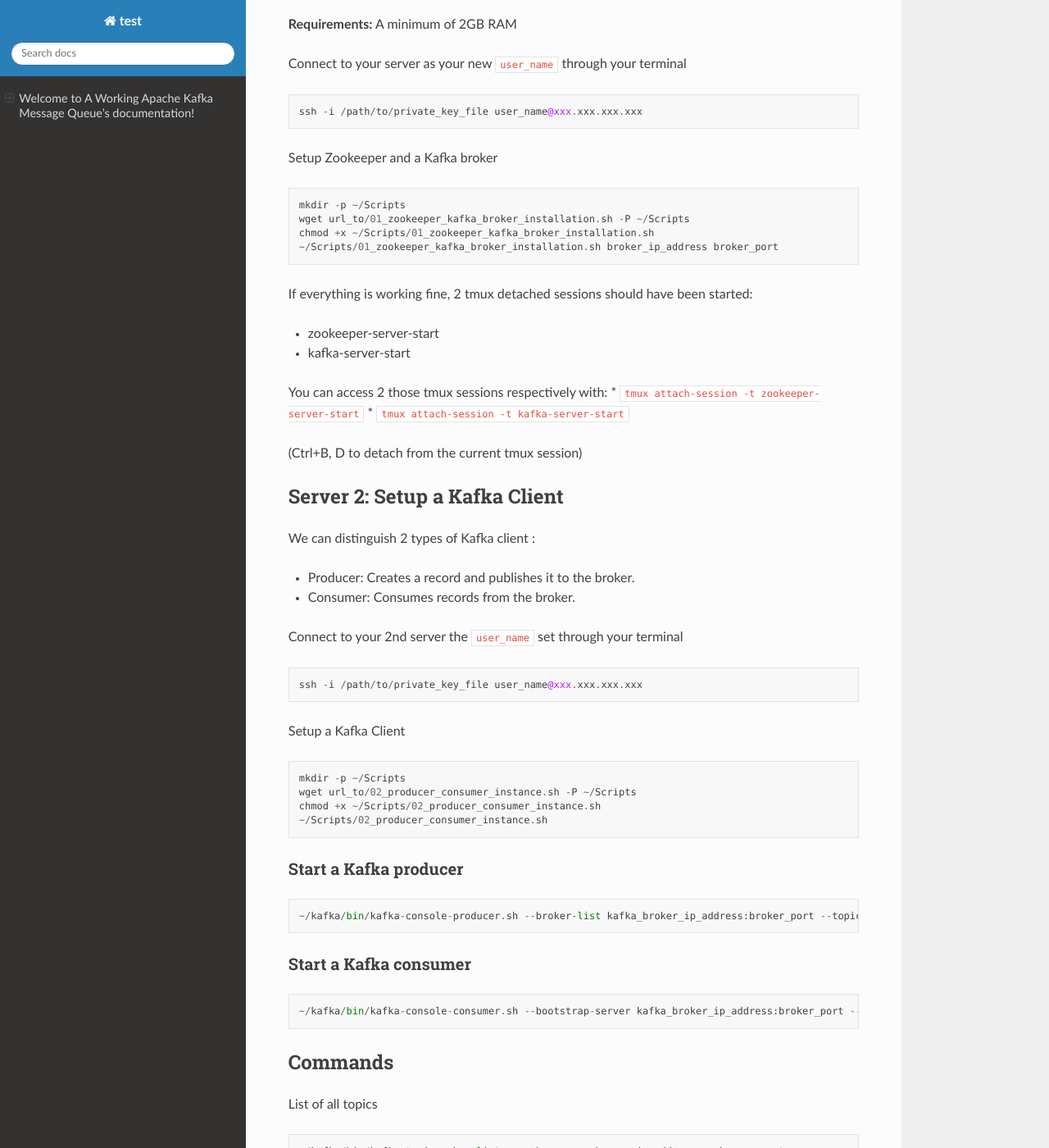
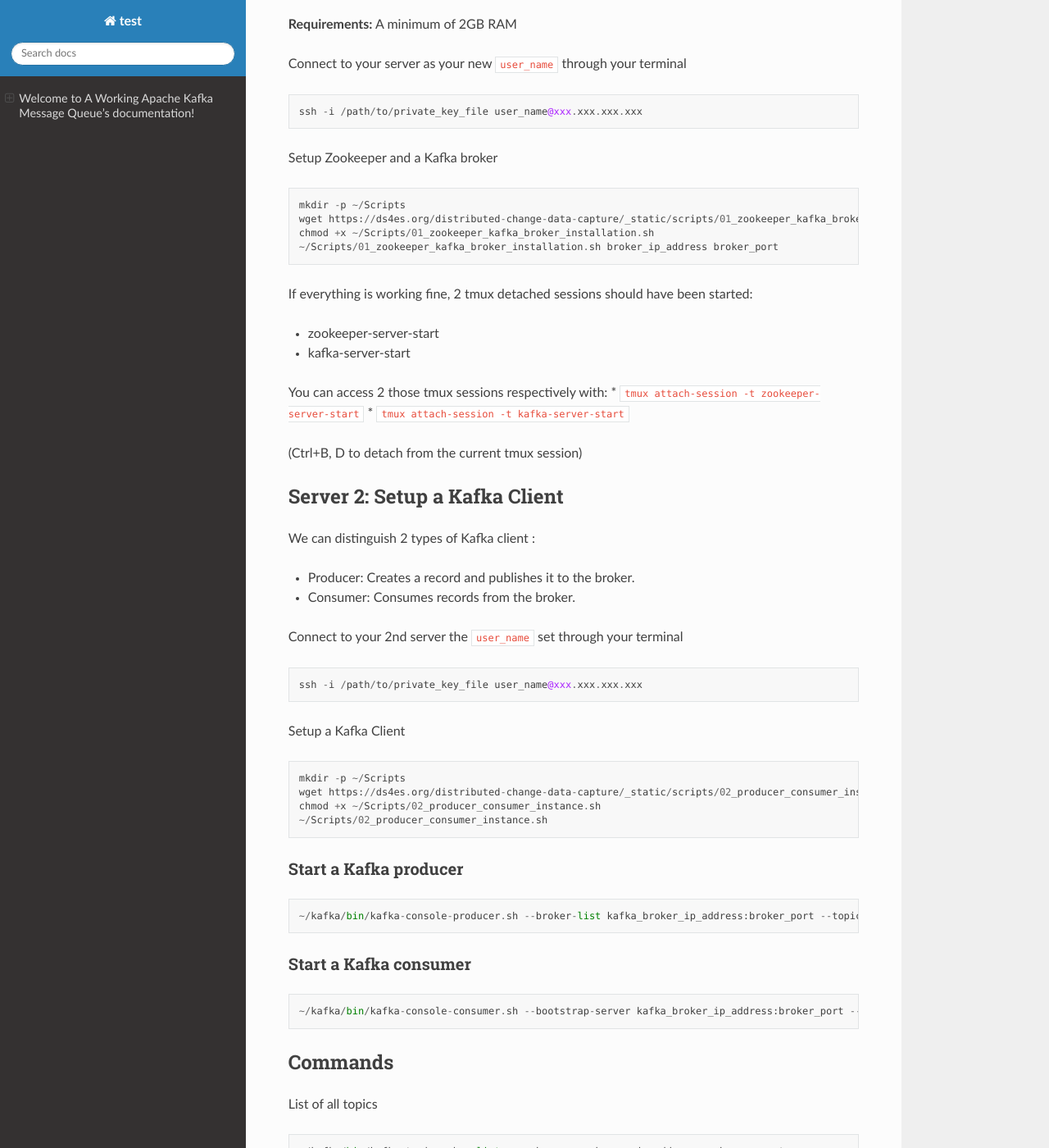
Before and after one commit to ds4es/distributed-change-data-capture, a Sphinx documentation site: the page built from source/index.rst, in a window 1280 px wide and 1400 px high, scrolled down 903 px. Shown: the whole window at 82% size. Built offline with Sphinx 7.4.7 and the Read the Docs theme 2.0.0, drawn with Linux system fonts in a browser that asks for light colours; some of the changed text lies outside the part shown.

```diff
--- a/source/index.rst
+++ b/source/index.rst
@@ -34,7 +34,7 @@
 .. code-block:: default
 
 	dnf install wget -y
-	wget url_to/00_user_creation.sh
+	wget https://ds4es.org/distributed-change-data-capture/_static/scripts/00_user_creation.sh
 	chmod +x ./00_user_creation.sh
 	./00_user_creation.sh user_name user_pw
 	history -c
@@ -58,7 +58,7 @@
 .. code-block:: default
 
 	mkdir -p ~/Scripts
-	wget url_to/01_zookeeper_kafka_broker_installation.sh -P ~/Scripts
+	wget https://ds4es.org/distributed-change-data-capture/_static/scripts/01_zookeeper_kafka_broker_installation.sh -P ~/Scripts
 	chmod +x ~/Scripts/01_zookeeper_kafka_broker_installation.sh
 	~/Scripts/01_zookeeper_kafka_broker_installation.sh broker_ip_address broker_port
 
@@ -93,7 +93,7 @@
 .. code-block:: default
 
 	mkdir -p ~/Scripts
-	wget url_to/02_producer_consumer_instance.sh -P ~/Scripts
+	wget https://ds4es.org/distributed-change-data-capture/_static/scripts/02_producer_consumer_instance.sh -P ~/Scripts
 	chmod +x ~/Scripts/02_producer_consumer_instance.sh
 	~/Scripts/02_producer_consumer_instance.sh
 
@@ -230,6 +230,7 @@
 SUITE
 -----
 
+* [Streaming data from PostgreSQL to Kafka using Debezium](https://medium.com/@tilakpatidar/streaming-data-from-postgresql-to-kafka-using-debezium-a14a2644906d)
 * https://kafka.apache.org/documentation.html#connect_running
 * https://debezium.io/documentation/reference/install.html
 
```
Also changed, not shown: source/_static/js/custom.js (added, +7 -0 lines).
